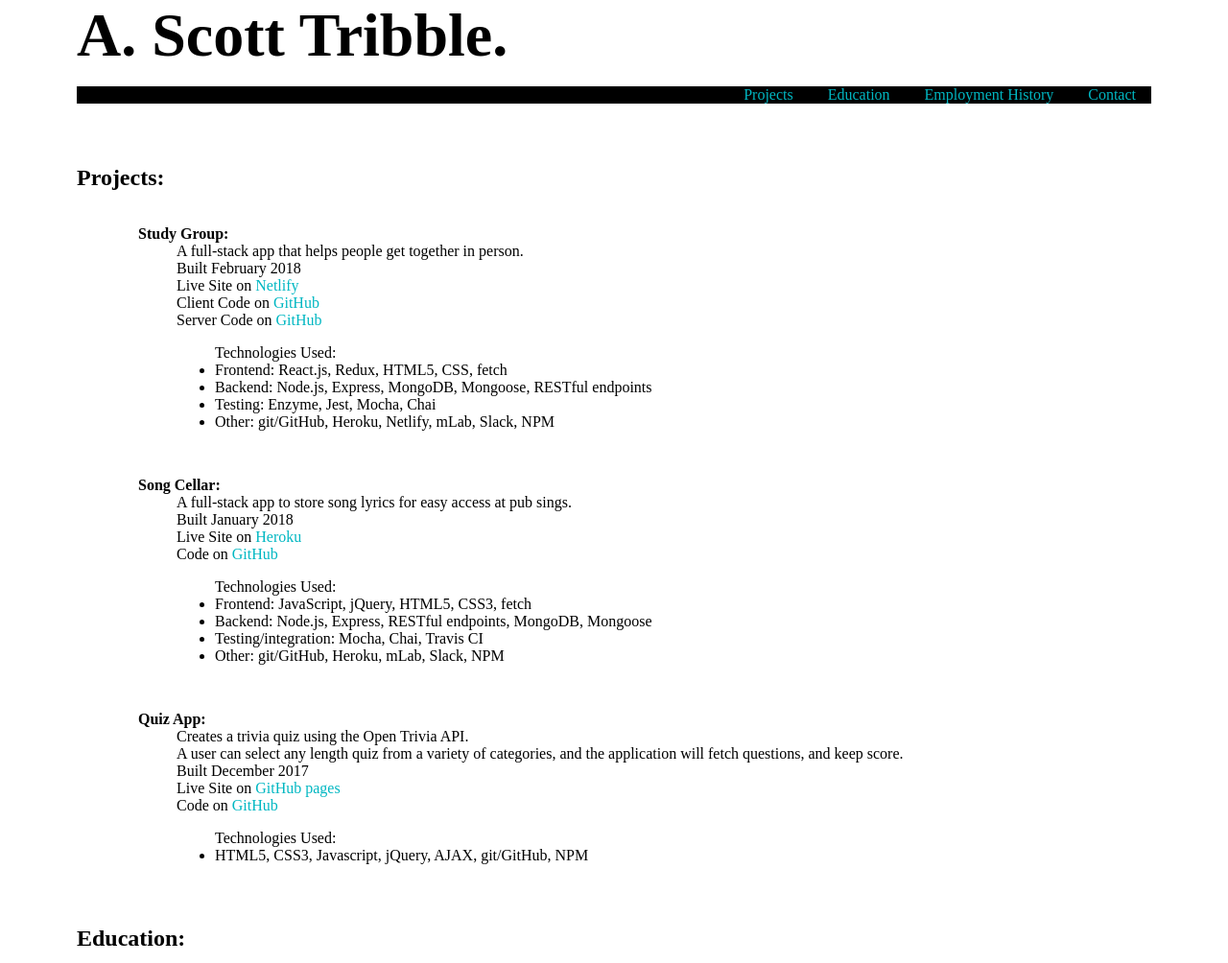
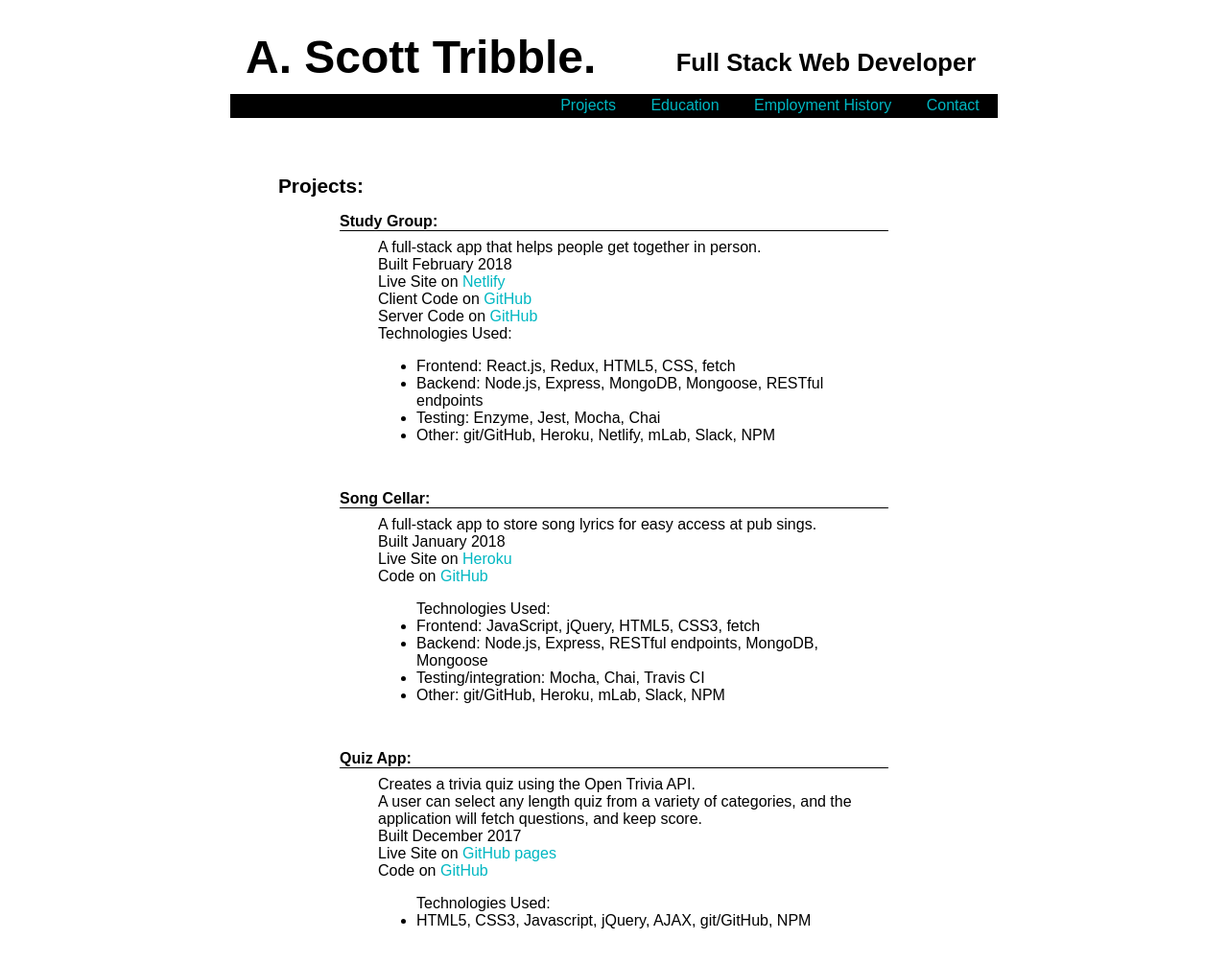
Before and after one commit to ASTribble/resume, a plain HTML site: page index.html in a window 1280 px wide. Shown: the top 1004 px of the page at 96% size. Drawn offline with Linux system fonts and the light colour scheme; a web font is replaced by a local one.

Commit message:
worked on css

```diff
--- a/index.css
+++ b/index.css
@@ -1,37 +1,88 @@
 body {
-	margin: 0;
-	/*padding: 5em;*/
+  margin: 0 auto;
+
+  font-family: 'Crimson Text', serif;
+/* font-family: 'Halant', serif; */
+
+/* font-family: 'Cabin', sans-serif; */
+font-family: 'ABeeZee', sans-serif;
 }
+
 header {
-	padding: 0 5em;
+  padding: 0 10%;
+  max-width: 800px;
+  background-color: white;
+  margin: 0 auto;
+}
+
+.title{
+  margin: 2em 1em 0;
+  display: flex;
+  flex-direction: row;
+  justify-content: space-between;
+  align-items: flex-end;
+}
+
+header p {
+  margin: .27em;
+  font-size: 1.6em;
+  font-weight: bold;
 }
 
 main {
-	padding: 1em 5em;
+  margin: 0 auto;
+  padding: 1em 11%;
+  max-width: 700px;
 }
 
-h1 {margin: 0;
+h1 {
+  margin: 0;
 	padding-bottom: 0;
-	font-size: 4em;
-	/*color: red;*/
+	font-size: 3em;
 }
+
+h2{
+  font-size: 1.3em;
+  margin: 0;
+}
+
+h3 {
+	margin: 0;
+	padding: 0;
+}
+
 nav {
-	margin-left: 0;
-	padding: 0;
+	margin: .7em auto;
+	padding: .2em;
 	background: 100vw black;
-	text-align: right;
+  text-align: right;
+  max-width: 800px;
+}
+
+nav ul {
+  margin: 0;
 }
 
 section {
 	margin-top: 2em;
 }
+
 dl {
 	font-weight: bolder;
+	margin: auto;
+	padding: 1em 05vw;
+	display: inline-block;
 }
-dt {font-weight: normal;}
+
+dt {
+  font-weight: bold;
+  border-bottom: 1px solid black;
+  margin-bottom: .5em;
+}
 
 dd {
-	font-weight: normal;
+  font-weight: normal;
+  /* margin: .2em auto; */
 }
 
 nav li {
@@ -39,36 +90,26 @@ nav li {
 	padding: 1em;
 }
 
-li :hover {
-	color: #FCE773;
-}
-
 a {
 	text-decoration: none;
 	color:  #00B7C2;
 }
 
-dl {
-	margin: auto;
-	padding: 1em 05vw;
-	display: inline-block;
-}
-
-dt {
-	font-weight: bold;
+a:hover {
+	color: #EBAC5C;
 }
 
 footer {
-	margin:0;
-	padding: 2em 2em 4em 2em;
-	background-color: black;
-	height: 12em;
-	color: white;
+  width: 100%;
+  background-color: black;
 }
 
-h3 {
-	margin: 0;
-	padding: 0;
+.footer{
+  margin:0 auto;
+  color: white;
+	padding: 2em 2em 4em;
+  height: 12em;
+  max-width: 600px;
 }
 
 img {
@@ -82,6 +123,3 @@ address {
 footer dd {
 	display: inline;
 }
-a:hover {
-	color: #EBAC5C;
-}
--- a/index.html
+++ b/index.html
@@ -8,13 +8,19 @@
   <title>A. Scott Tribble's Resume.</title>
   <link href="index.css" rel="stylesheet" type="text/css" />
   <link rel="icon" type="image/png" href="./ast-favicon.png">
+  <link href="https://fonts.googleapis.com/css?family=Crimson+Text|Halant|ABeeZee|Cabin" rel="stylesheet">
 </head>
 
 <body>
   <header>
+    <section class='title'>
     <h1>
       A. Scott Tribble.
     </h1>
+    <p>
+      Full Stack Web Developer
+    </p>
+  </section>
     <nav class="menu">
       <ul>
         <li>
@@ -49,8 +55,8 @@
         <dd class='code-link'>Server Code on
           <a href='https://github.com/thinkful-ei17/scott-study-group-server'>GitHub</a>
         </dd>
-      <dd>
-        <ul>Technologies Used:
+      <dd>Technologies Used:
+        <ul>
           <li>
              Frontend: React.js, Redux, HTML5, CSS, fetch
           </li>
@@ -176,8 +182,9 @@
     <section id="employment">
       <h2>Employment History:</h2>
 
-      <dl>Laika, LLC
-        <dt>Set Carpenter</dt>
+      <dl>
+        <dt>Laika, LLC</dt>
+        <dd>Set Carpenter</dd>
         <dd>May 2014 - November 2017</dd>
         <dd>
           <ul>
@@ -189,8 +196,9 @@
           </ul>
         </dd>
       </dl>
-      <dl>A. Scott Tribble, Luthier
-        <dt> Sole Proprietor</dt>
+      <dl>
+        <dt>A. Scott Tribble, Luthier</dt>
+        <dd>Sole Proprietor</dd>
         <dd>August 2012 - April 2014</dd>
         <dd>
           <ul>
@@ -200,8 +208,9 @@
           </ul>
         </dd>
       </dl>
-      <dl>Carriage House Violins
-        <dt>Instrument and bow repair technician</dt>
+      <dl>
+        <dt>Carriage House Violins</dt>
+        <dd>Instrument and bow repair technician</dd>
         <dd>January 2008 - August 2012</dd>
         <dd>
           <ul>
@@ -216,6 +225,7 @@
   </main>
 
   <footer>
+    <div class='footer'>
     <img src="http://ia.media-imdb.com/images/M/MV5BMTY5NzE3NzU3MF5BMl5BanBnXkFtZTgwMjg0NTQ5MDE@._V1_UX214_CR0,0,214,317_AL_.jpg"
       alt="Portrait of Student Sally">
     <address id="contact">
@@ -240,9 +250,8 @@
         <a href='portfolio site'>Portfolio</a>
       </li>
 
-
-
     </address>
+    </div>
   </footer>
 </body>
 
```
